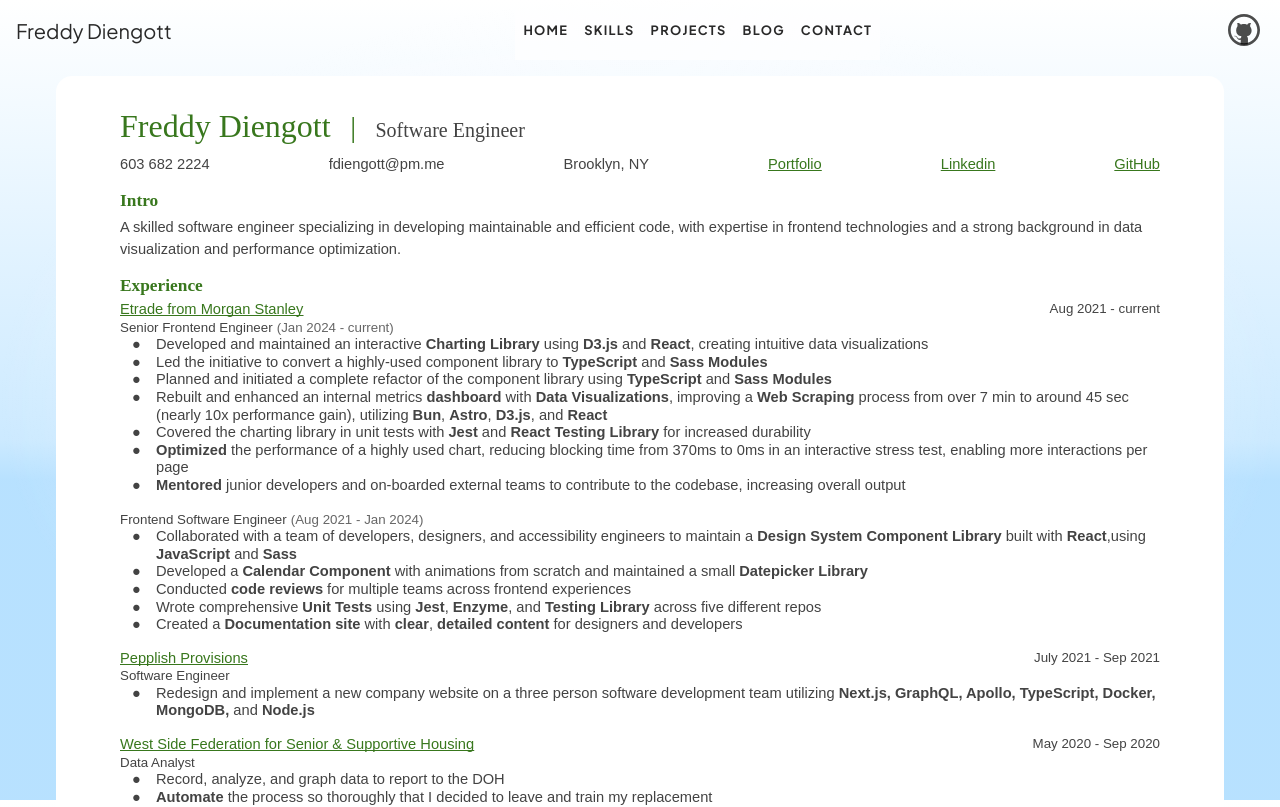
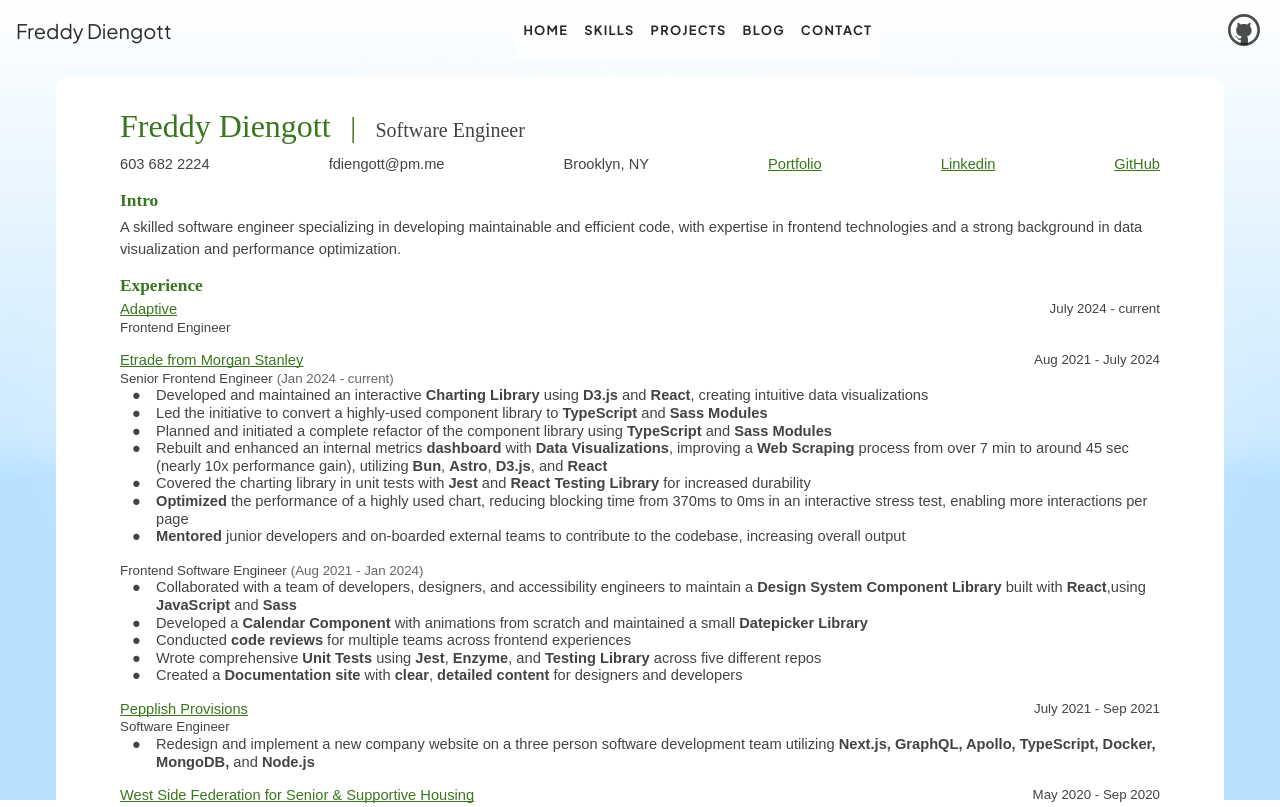
Before and after one commit to fdiengott/portfolio-svelte, a SvelteKit app: page /resume in a window 1280 px wide. Shown: the top 807 px of the page. Built offline with nearby package versions, Linux system fonts and the light colour scheme; a web font is replaced by a local one.

Commit message:
add adaptive to resume

```diff
--- a/src/routes/resume/+page.svelte
+++ b/src/routes/resume/+page.svelte
@@ -30,9 +30,21 @@
 		<div class="experience-item">
 			<p class="c10 space-between">
 				<span class="c5 c12">
+					<a class="link" href="https://weareadaptive.com" target="_blank">Adaptive</a>
+				</span>
+				<span class="c2 c11">July 2024 - current</span>
+			</p>
+			<p class="c10">
+				<span class="c11">Frontend Engineer</span>
+			</p>
+			<ul class="c20 lst-kix_i5opmugboj5i-0 start" />
+		</div>
+		<div class="experience-item">
+			<p class="c10 space-between">
+				<span class="c5 c12">
 					<a class="link" href="https://us.etrade.com/home" target="_blank">Etrade from Morgan Stanley</a>
 				</span>
-				<span class="c2 c11">Aug 2021 - current</span>
+				<span class="c2 c11">Aug 2021 - July 2024</span>
 			</p>
 			<p class="c10">
 				<span class="c11">Senior Frontend Engineer</span>
```
